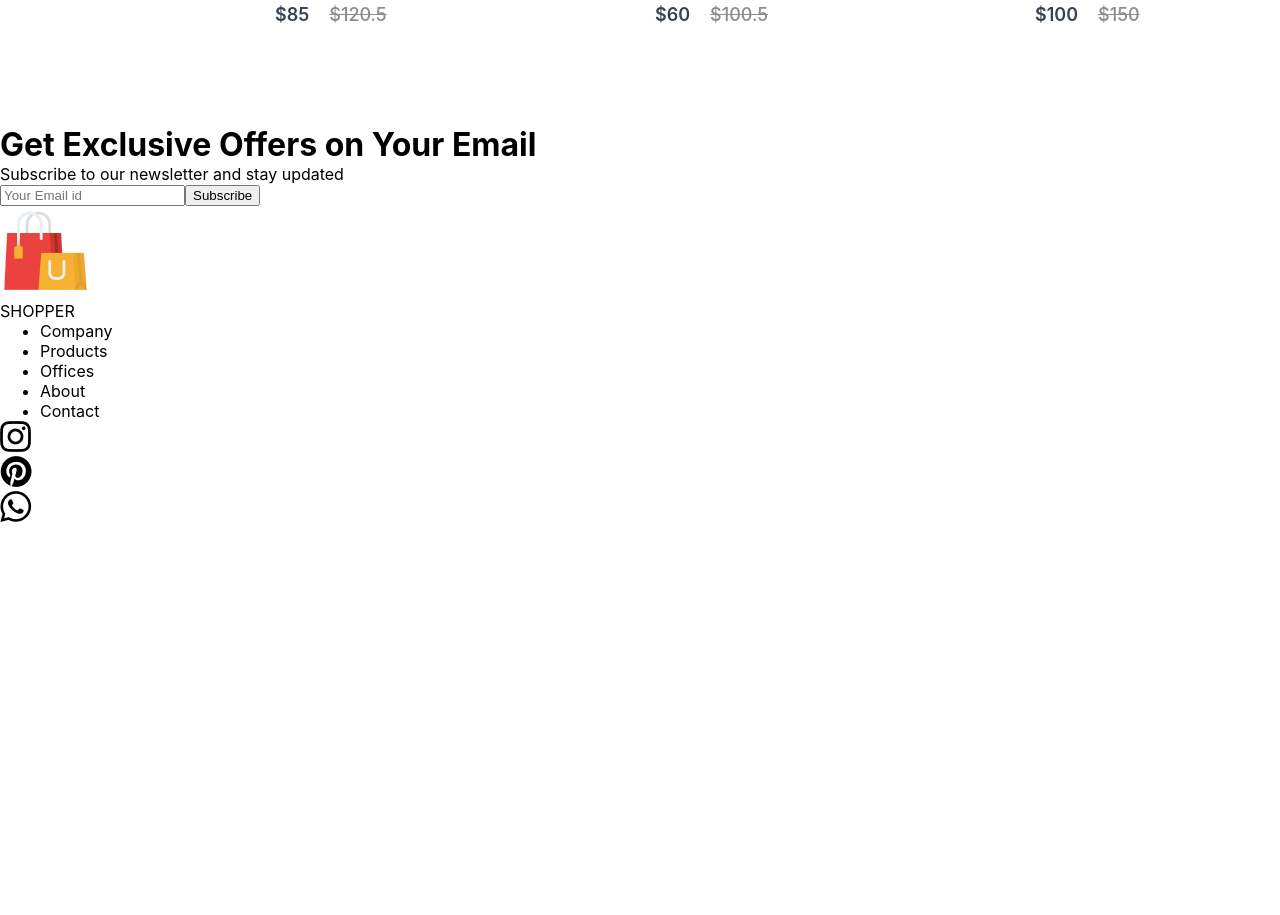
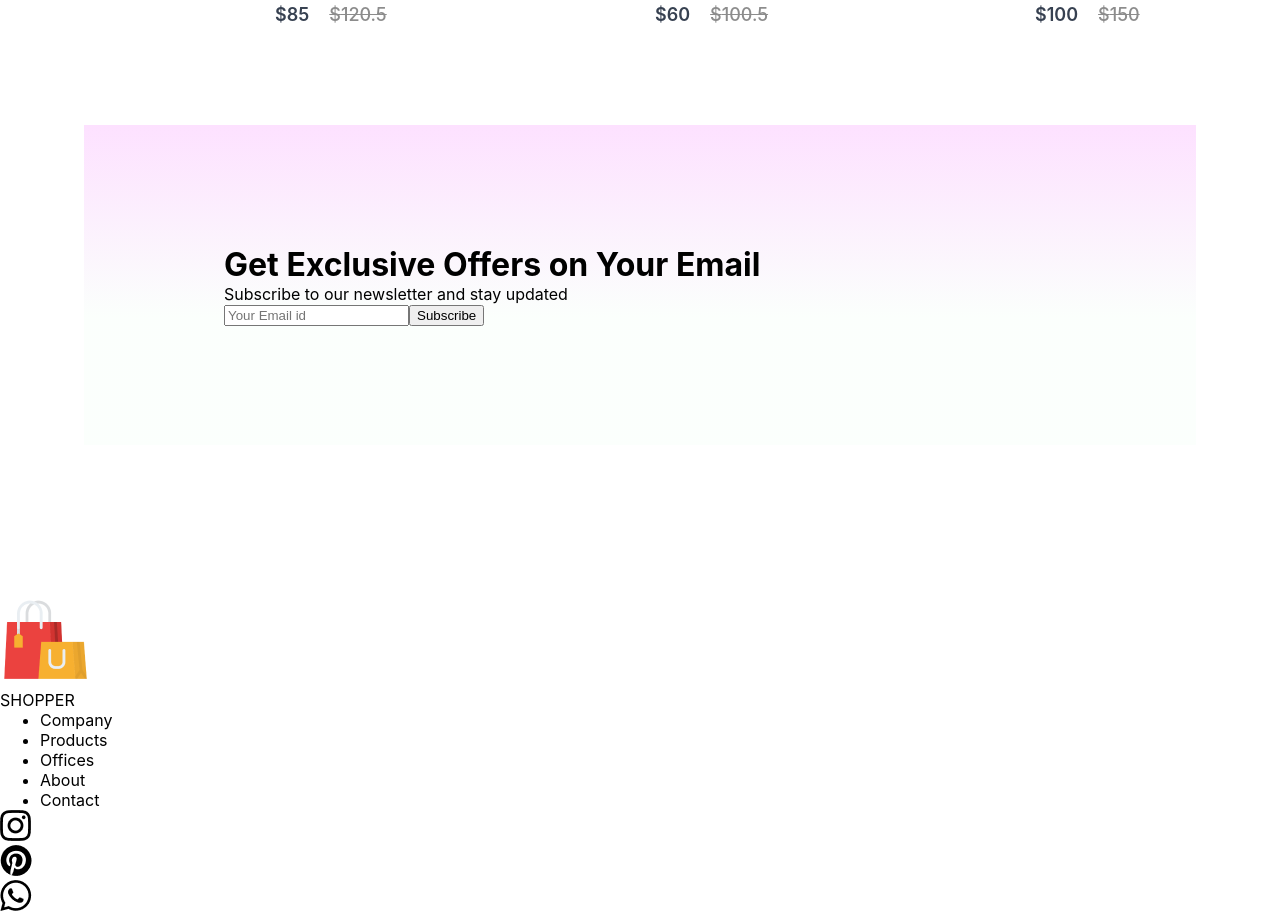
Before and after one commit to Patrickodey360coder/mern-ecommerce, a React (Vite) app: page / in a window 1280 px wide. Shown: the part 3380-4295 px from the top of the page. Before the commit the page ends 3906 px from the top, so only its background shows below. Built offline with nearby package versions, Linux system fonts and the light colour scheme.

Commit message:
newsletter

```diff
--- /dev/null
+++ b/src/Components/Newsletter/Newletter.css
@@ -0,0 +1,11 @@
+.newsletter {
+  width: 65%;
+  height: 40vh;
+  display: flex;
+  flex-direction: column;
+  justify-content: center;
+  margin: auto;
+  padding: 0px 140px;
+  margin-bottom: 150px;
+  background: linear-gradient(180deg, #fde1ff 0%, #e1ffea22 60%);
+}
--- a/src/Components/Newsletter/Newsletter.tsx
+++ b/src/Components/Newsletter/Newsletter.tsx
@@ -1,4 +1,4 @@
-import './Newsetter.css'
+import './Newletter.css'
 
 const Newsletter = () => {
   return (
```
Also changed, not shown: src/Components/Newsletter/Newsetter.css (deleted).
